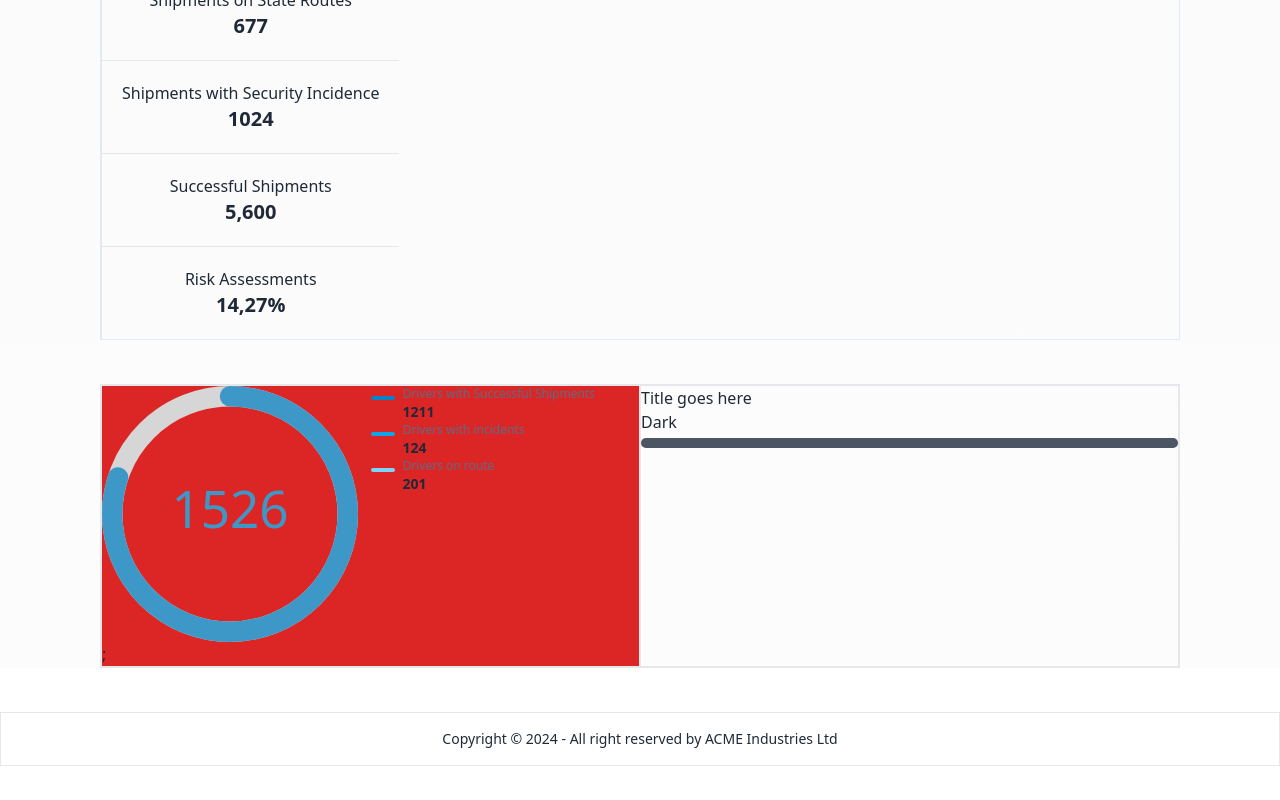
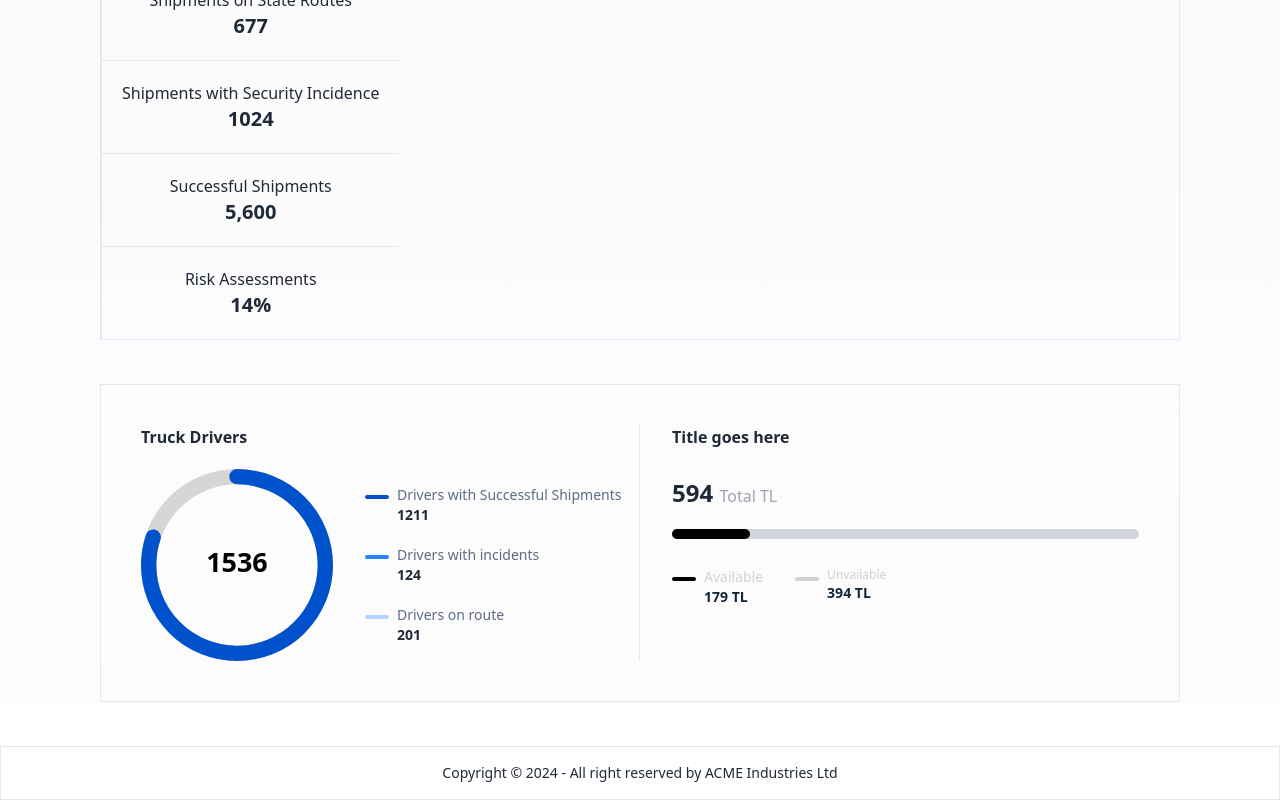
Before and after one commit to mdauwal/Vehicle-Tracking-System, a React (Create React App) app: page / in a window 1280 px wide. Shown: the part 607-1407 px from the top of the page. Before the commit the page ends 1373 px from the top, so only its background shows below. Built offline with nearby package versions, Linux system fonts and the light colour scheme.

Commit message:
updated the dashboard design

```diff
--- a/src/data/dashboards.js
+++ b/src/data/dashboards.js
@@ -13,7 +13,7 @@ const dashboardData = {
       state: 677,
       securityIncidents: 1024,
     },
-    riskAssessments: [14, 27], // In percentage
+    riskAssessments: 14, // In percentage
   },
   truckDrivers: {
     totalDrivers: 1536,
--- a/src/pages/Dashboard.jsx
+++ b/src/pages/Dashboard.jsx
@@ -4,8 +4,9 @@ import dashboardData from "../data/dashboards";
 import { GoHorizontalRule } from "react-icons/go";
 import ShipmentInfo from "../components/ShipmentInfo";
 import DonutChart from "../components/DonutChart";
-import { CircularProgressbar } from "react-circular-progressbar";
+import { CircularProgressbar, buildStyles } from "react-circular-progressbar";
 import "react-circular-progressbar/dist/styles.css";
+import { RiArrowDropDownFill, RiDropdownList } from "react-icons/ri";
 
 // import { FaArrowUp } from "react-icons/fa6";
 
@@ -91,9 +92,9 @@ const Dashboard = () => {
         </div>
 
         {/* CHART AND DATA CONTAINER */}
-        <div>
+
         <div className="flex flex-wrap flex-row justify-between border border-[#DEEBFF]">
-            {/* CHART HEADING, COLOUR KEY AND CHART  */}
+          {/* chart heading, colour key and chart  */}
           <div className="p-8">
             <div className="flex">
               <div className="flex  flex-wrap gap-2 md:gap-48 items-center">
@@ -111,7 +112,7 @@ const Dashboard = () => {
                   </div>
                 </div>
 
-                  {/* FILTER DROPDOWN */}
+                {/* filter dropdown */}
                 <div className="flex flex-wrap gap-2">
                   <form className="flex items-center bg-white border rounded-[50px] px-3 py-1 border-gray-300 w-ma max-w-sm mx-auto">
                     <span className="text-[#8494A5] mr-3">Filter</span>
@@ -165,33 +166,34 @@ const Dashboard = () => {
           {/* SHIPMENT STATS/DATA */}
           <div className="text-center border-l">
             {shipmentData.map((data, index) => (
-                <ShipmentInfo
-                  key={index}
-                  title={data.title}
-                  value={data.value}
-                />
+              <ShipmentInfo key={index} title={data.title} value={data.value} />
             ))}
-            </div>
           </div>
         </div>
 
         {/* TRUCK DRIVERS CARD */}
-        <div className="border flex my-11">
+        <div className="border flex flex-wrap w-full my-11 p-10">
           {/* DONUT CHART, VALUES AND KEYS */}
-
-          <div className="border flex w-full">
+          <div className=" flex flex-col border-r w-1/2">
+            <label className="font-bold mb-5">Truck Drivers</label>
             {/* DONUT CHART */}
-            <div className=" w-full bg-red-600">
-              <div className="w-64">
+            <div className="flex justify-between items-center gap-8 ">
+              <div>
+                <div className="w-48 ">
                   <CircularProgressbar
+                    className="text-black font-bold"
                     value={80}
-                  text={"1526"}
-                  styles={{
+                    text={"1536"}
+                    styles={buildStyles({
+                      display: "flex",
                       width: "1px",
-                  }}
+                      pathColor: "#0052CC",
+                      textColor: "#000000",
+                      textSize: "14px",
+                    })}
                   />
                 </div>
-              ;
+
                 {/* <div className="relative w-64 h-64">
                   <div className="absolute inset-0 flex flex-col items-center justify-center">
                     <span className="text-4xl font-bold">1536</span>
@@ -248,44 +250,67 @@ const Dashboard = () => {
               </div>
               {/* <DonutChart /> */}
               {/*KEYS TO CHART*/}
-            <div className="w-full bg-red-600">
+              <div className="w-full flex flex-col md:gap-5">
                 <label className="flex gap-2 text-sm">
-                <span className="mt-2.5 bg-sky-600 rounded-full h-1 w-6"></span>
+                  <span className="mt-2.5 bg-[#0052CC] rounded-full h-1 w-6"></span>
                   <div>
-                  <p className="text-xs text-[#5E6C84]">
+                    <p className="text-sm text-[#5E6C84]">
                       Drivers with Successful Shipments
                     </p>
                     <p className="font-bold sm">1211</p>
                   </div>
                 </label>
                 <label className="flex gap-2 text-sm">
-                <span className="mt-2.5 bg-sky-500 rounded-full h-1 w-6"></span>
+                  <span className="mt-2.5 bg-[#2684FF] rounded-full h-1 w-6"></span>
                   <div>
-                  <p className="text-xs text-[#5E6C84]">
+                    <p className="text-sm text-[#5E6C84]">
                       Drivers with incidents
                     </p>
                     <p className="font-bold sm">124</p>
                   </div>
                 </label>
                 <label className="flex gap-2 text-sm">
-                <span className="mt-2.5 bg-sky-300 rounded-full h-1 w-6"></span>
+                  <span className="mt-2.5 bg-[#B3D4FF] rounded-full h-1 w-6"></span>
                   <div>
-                  <p className="text-xs text-[#5E6C84]">Drivers on route</p>
+                    <p className="text-sm text-[#5E6C84]">Drivers on route</p>
                     <p className="font-bold sm">201</p>
                   </div>
                 </label>
               </div>
             </div>
+          </div>
 
           {/*AVAILABILITY PROGRESS BAR */}
-          <div className="w-full border">
-            <h3>Title goes here</h3>
+          <div className="w-1/2 pl-8 font-Avenir">
+            <h3 className="font-bold mb-7">Title goes here</h3>
 
             {/* PROGRESSBAR */}
+            <div className="w-full ">
+              <h2 class="mb-5 text-2xl font-bold dark:text-white">
+                594{" "}
+                <span className="text-gray-400 text-base font-normal ">
+                  Total TL
+                </span>
+              </h2>
+
+              <div class=" bg-gray-300 rounded-full h-2.5 w-full mb-4 dark:bg-gray-700">
+                <div class="bg-black h-2.5 w-2/12 rounded-full dark:bg-gray-300 "></div>
+                <div className="flex gap-8 mt-7">
+                  <label className="flex gap-2">
+                    <span className="mt-2.5 bg-[#000000] rounded-full h-1 w-6"></span>
                     <div>
-              <div class="mb-1 text-base font-medium dark:text-white">Dark</div>
-              <div class=" bg-gray-200 rounded-full h-2.5 mb-4 dark:bg-gray-700">
-                <div class="bg-gray-600 h-2.5 rounded-full dark:bg-gray-300 "></div>
+                      <p className="text-sm text-[#D0D1D2]">Available</p>
+                      <p className="font-bold text-sm text-[#11263C]">179 TL</p>
+                    </div>
+                  </label>
+                  <label className="flex gap-2">
+                    <span className="mt-2.5 bg-[#D0D1D2] rounded-full h-1 w-6"></span>
+                    <div>
+                      <p className="text-xs text-[#D0D1D2]">Unvailable</p>
+                      <p className="font-bold text-sm text-[#11263C]">394 TL</p>
+                    </div>
+                  </label>
+                </div>
               </div>
             </div>
           </div>
```
Lines whose indentation alone changed are shown as unchanged.
